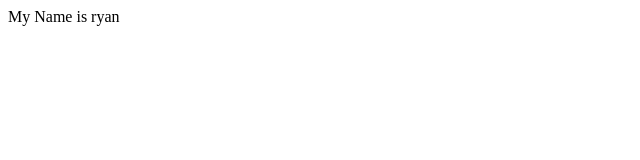
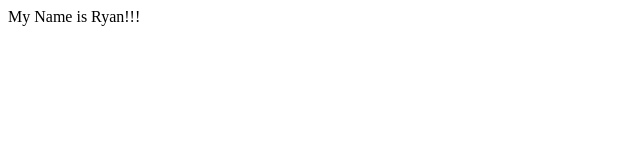
Before and after one commit to RyanDKing/first-github-project, a plain HTML site: page index.html in a window 1280 px wide. Shown: the full height of the page, 0-640 px from the left. Drawn offline with Linux system fonts and the light colour scheme.

Commit message:
emphasise the name

```diff
--- a/index.html
+++ b/index.html
@@ -7,6 +7,6 @@
     <title>Document</title>
   </head>
   <body>
-    My Name is ryan
+    My Name is Ryan!!!
   </body>
 </html>
```
Also changed, not shown: about.html (deleted).
